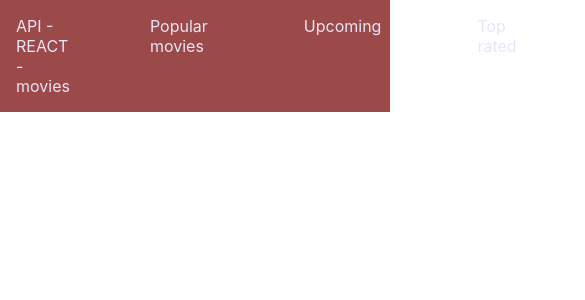
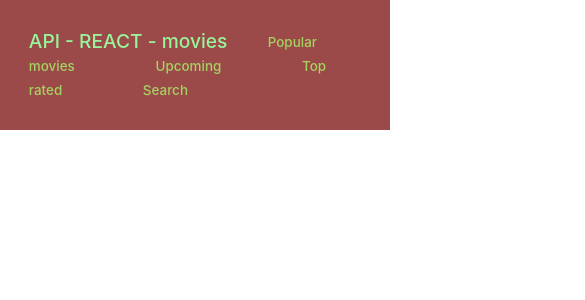
Before and after one commit to vedranaha/api-movies, a React (Create React App) app: page / in a window 390 px wide. Shown: the top 300 px of the page, 585 px wide, since content can reach past the window. Built offline with nearby package versions, Linux system fonts and the light colour scheme; the HTML template or start-up script is replaced by a standard one.

Commit message:
search folder component, header folder

```diff
--- a/package.json
+++ b/package.json
@@ -8,6 +8,7 @@
     "@testing-library/user-event": "^12.8.3",
     "axios": "^0.21.1",
     "react": "^17.0.2",
+    "react-bootstrap": "^1.6.1",
     "react-dom": "^17.0.2",
     "react-router-dom": "^5.2.1",
     "react-scripts": "4.0.3",
--- a/src/App.css
+++ b/src/App.css
@@ -1,39 +1,3 @@
-header {
-  background: rgb(155, 73, 73);
-  display: flex;
-  flex-direction: row;
-  justify-content: space-evenly;
-  color: lavender;
-  padding: 1em;
-}
-.menu {
-  display: flex;
-}
-
-a {
-  all: unset;
-  padding-left: 4em;
-  margin: 0 1em;
-  color: lavender;
-}
-a:hover {
-  color: rgb(182, 201, 145);
-}
-.container {
-  display: flex;
-  flex-direction: column;
-  justify-content: center;
-  width: 100vw;
-  position: absolute;
-  z-index: 1;
-}
-.containerMovies {
-  display: flex;
-  flex-direction: column;
-  justify-content: flex-start;
-  margin: 0;
-}
-
 .movies {
   display: grid;
   grid-template-columns: repeat(5, 1fr);
--- a/src/App.js
+++ b/src/App.js
@@ -1,8 +1,10 @@
 import React from "react";
-import Header from "./components/Header";
+import Header from "./components/Header/Header";
 import "./App.css";
 import { BrowserRouter, Switch, Route } from "react-router-dom";
 import Movies from "./components/Movies";
+import Search from "./components/Search/Search";
+import "../src/App.css";
 
 function App() {
   return (
@@ -11,6 +13,7 @@
         <Header />
         <Switch>
           <Route path="/:movieType" component={Movies} exact />
+          <Route path="/search/movie" component={Search} />
         </Switch>
       </BrowserRouter>
     </div>
--- /dev/null
+++ b/src/components/Header/Header.css
@@ -0,0 +1,45 @@
+header {
+  background: rgb(155, 73, 73);
+  display: flex;
+  flex-direction: row;
+  justify-content: space-between;
+  padding: 1.5em;
+  color: rgb(153, 245, 153);
+  font-size: larger;
+  font-weight: 500;
+}
+span {
+  align-items: center;
+}
+a {
+  all: unset;
+  padding: 3em;
+  cursor: pointer;
+  transition: all 0.4s;
+  color: rgb(164, 211, 95);
+  font-size: 1em;
+}
+a:hover {
+  color: rgb(229, 247, 247);
+  transition: all 0.2s;
+}
+
+@media only screen and (max-width: 1023px) {
+  a {
+    font-size: 1em;
+  }
+}
+@media only screen and (max-width: 768px) {
+  * {
+    margin: 0;
+    box-sizing: border-box;
+  }
+  a {
+    font-size: 0.8em;
+  }
+}
+@media only screen and (max-width: 450px) {
+  a {
+    font-size: 0.7em;
+  }
+}
--- a/src/components/Header.js
+++ b/src/components/Header/Header.js
@@ -1,5 +1,6 @@
 import React from "react";
 import { NavLink } from "react-router-dom";
+import "./Header.css";
 
 const Header = (props) => {
   return (
--- /dev/null
+++ b/src/components/Search/Search.js
@@ -0,0 +1,59 @@
+import React, { useEffect, useState } from "react";
+import axios from "axios";
+import Movie from "../Movie";
+import "./search.css";
+
+const Search = () => {
+  const [query, setQuery] = useState("");
+  const [movies, setMovies] = useState([]);
+  const [search, setSearch] = useState("");
+
+  const handleSubmit = (e) => {
+    if (query !== "") {
+      setSearch(query);
+      setQuery("");
+    }
+    e.preventDefault();
+  };
+
+  useEffect(() => {
+    const response = async () => {
+      await axios
+        .get(
+          `https://api.themoviedb.org/3/search/movie?api_key=6db8b1cae4de7ed79b6af06f87c63d15&language=es-ES&query=${search}`
+        )
+        .then((res) => setMovies(res.data.results))
+        .catch((error) => console.error(error));
+    };
+    response();
+  }, [search]);
+
+  return (
+    <div className="searchContainer">
+      <form onSubmit={handleSubmit}>
+        <input
+          className="input"
+          type="search"
+          autoFocus
+          placeholder="find movie"
+          onChange={(e) => setQuery(e.target.value)}
+          value={query}
+        />
+      </form>
+
+      {search ? (
+        <p className="searchResults">Search results: {search}</p>
+      ) : null}
+      <div className="row">
+        <div className="result">
+          {movies?.map(
+            (movie, index) =>
+              index < 10 && <Movie movie={movie} key={movie.id} />
+          )}
+        </div>
+      </div>
+    </div>
+  );
+};
+
+export default Search;
--- /dev/null
+++ b/src/components/Search/search.css
@@ -0,0 +1,56 @@
+.searchResults {
+  padding: 1em;
+  text-align: left;
+  color: rgb(190, 84, 84);
+  justify-content: center;
+  font-size: 1.2em;
+}
+
+.input {
+  margin: 2em 2em 0.5em 30em;
+  align-items: center;
+  height: 2em;
+  width: 25em;
+  box-sizing: content-box;
+  font-size: 16px;
+  border: double;
+  border-radius: 5px;
+  background: #ecd6cd;
+}
+
+.result {
+  display: grid;
+  grid-template-columns: repeat(5, 1fr);
+  grid-gap: 1rem;
+  grid-row-gap: 80px;
+  padding: 1em;
+  width: 95%;
+  height: 90%;
+  color: rgb(105, 33, 33);
+  transition: all 2s;
+}
+
+@media only screen and (max-width: 1024px) {
+  .result {
+    grid-template-columns: repeat(auto-fill, 180px);
+    width: 100%;
+    justify-content: center;
+    margin: 2em auto 8em;
+  }
+}
+@media only screen and (max-width: 768px) {
+  .result {
+    grid-template-columns: repeat(auto-fill, 180px);
+    grid-row-gap: 10px;
+    grid-gap: 3rem;
+    width: 100%;
+    justify-content: center;
+  }
+}
+@media only screen and (max-width: 450px) {
+  .result {
+    grid-template-columns: repeat(auto-fill, 180px);
+    width: 100%;
+    justify-content: center;
+  }
+}
```
Also changed, not shown: 1 other file (tests, documents, lock files or other folders).
